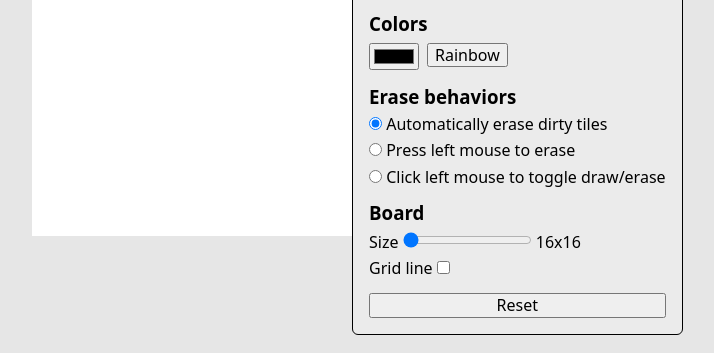
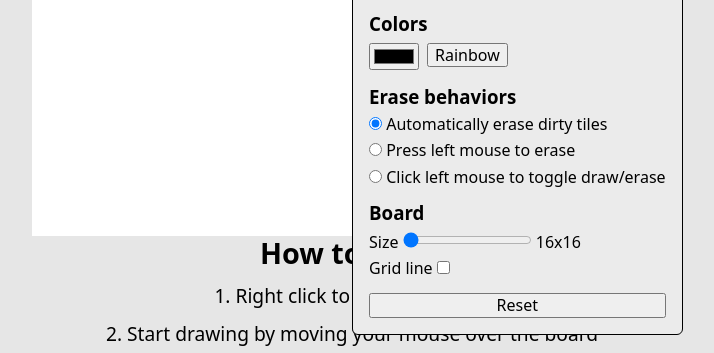
Before and after one commit to gunhoo93/odin-etch-a-sketch, a website built with webpack: page src/index.html in a window 1280 px wide. Shown: the part 484-837 px from the top of the page, without its empty margins (288-1002 px from the left). Built offline with nearby package versions, Linux system fonts and the light colour scheme.

Commit message:
Add insturction

```diff
--- a/src/index.html
+++ b/src/index.html
@@ -15,6 +15,12 @@
     <div class="container">
         <h1>Etch-a-Sketch</h1>
         <div id="board-container"></div>
+        <div class="instruction">
+            <h2>How to Play?</h2>
+            <p>1. Right click to toggle settings</p>
+            <p>2. Start drawing by moving your mouse over the board</p>
+        </div>
+    </div>
     <div id="settings" class="layout-settings settings">
         <div class="settings-header">
             <h2>Settings</h2>
@@ -65,7 +71,6 @@
         </div>
         <button id="board-reset">Reset</button>
     </div>
-    </div>
 </body>
 
 </html>
--- a/src/style.css
+++ b/src/style.css
@@ -15,6 +15,14 @@ inpit[type="radio"] {
     display: flex;
     flex-direction: column;
     align-items: center;
+}
+
+.instruction {
+    display: flex;
+    flex-direction: column;
+    align-items: center;
+    row-gap: 8px;
+    font-size: 1.2em;
 }
 
 .board {
```
Lines whose indentation alone changed are shown as unchanged.
